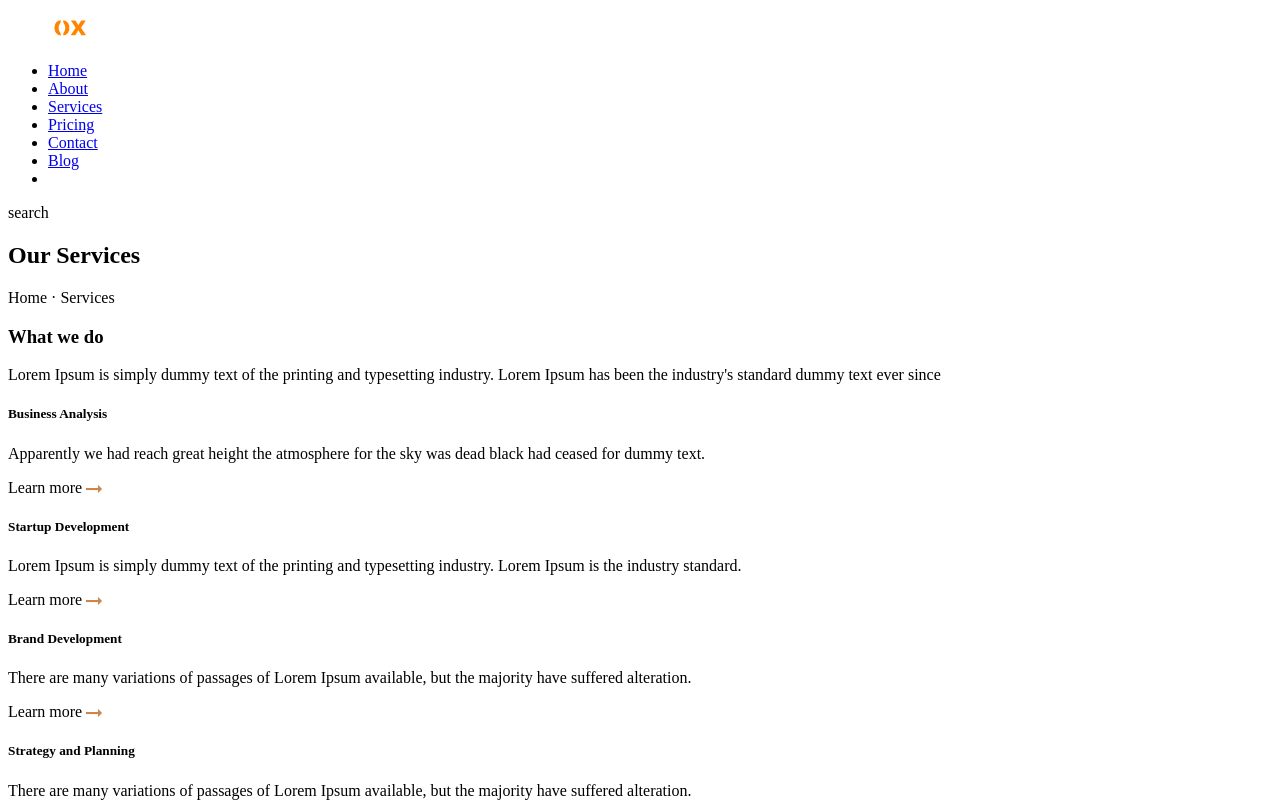
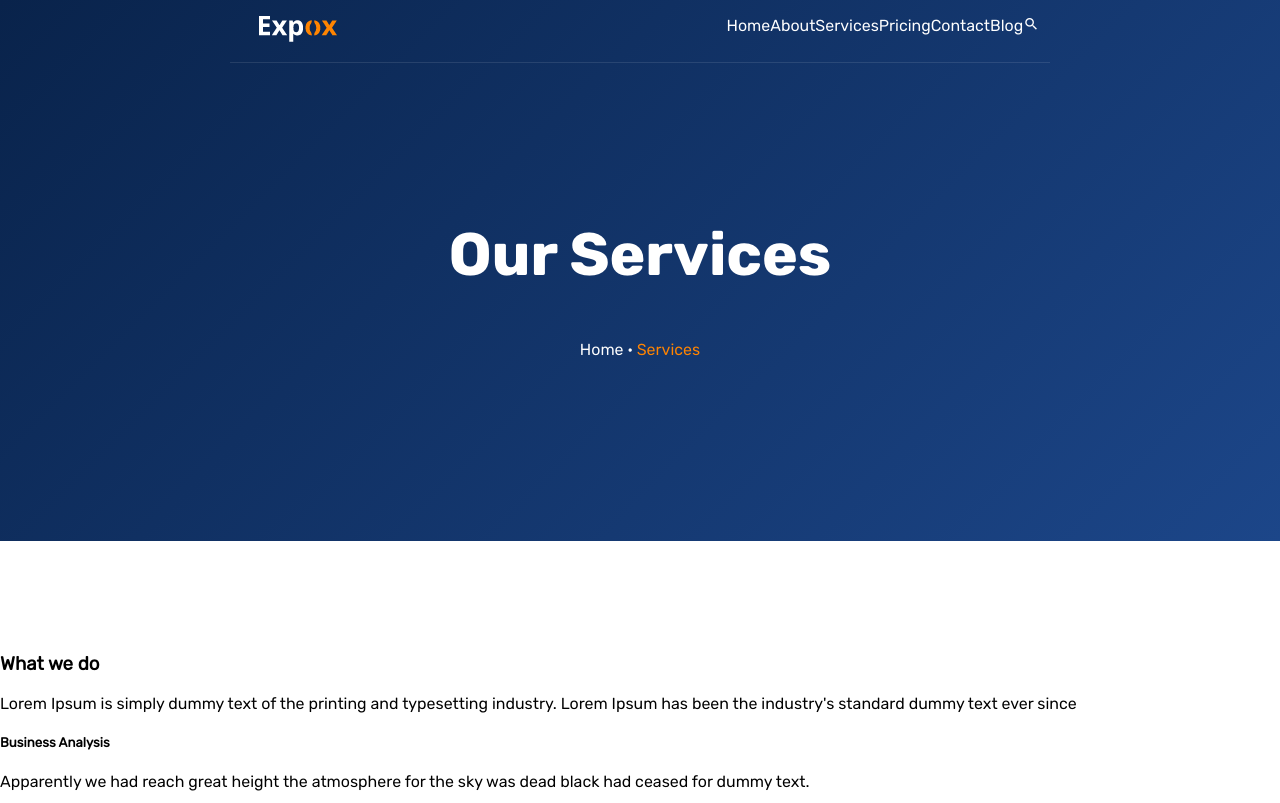
Before and after one commit to AlxandrV/responsive3, a plain HTML site: page index.html in a window 1280 px wide. Shown: the top 803 px of the page. Drawn offline with Linux system fonts and the light colour scheme.

Commit message:
Update header
Mise en forme du header

```diff
--- a/index.html
+++ b/index.html
@@ -7,11 +7,11 @@
     <link rel="stylesheet" href="style.css">
 </head>
 <body>
-    <header>
-        <div>
+    <header class="bg-primary">
+        <div class="w-header d-flex just-between">
             <p><img src="media/logo.png" alt="Logo Expox avec le O coupé en deux" width="78" height="26"></p>
-            <div>
-                <ul>
+            <div class="d-flex just-between">
+                <ul class="d-flex just-between">
                     <li><a href="#">Home</a></li>
                     <li><a href="#">About</a></li>
                     <li><a href="#">Services</a></li>
@@ -20,11 +20,11 @@
                     <li><a href="#">Blog</a></li>
                     <li></li>
                 </ul>
-                <p>search</p>
+                <p class="font-icon color-white">search</p>
             </div>
         </div>
-        <h2>Our Services</h2>
-        <p>Home · Services</p>
+        <h2 class="color-white t-center font-bold">Our Services</h2>
+        <p class="color-white t-center">Home · <span class="color-secondary">Services</span></p>
     </header>
     <main>
         <h3>What we do</h3>
--- a/style.css
+++ b/style.css
@@ -36,3 +36,98 @@
          url(fonts/materialIcons/MaterialIcons-Regular.woff) format('woff'),
          url(fonts/materialIcons/MaterialIcons-Regular.ttf) format('truetype');
 }
+
+/* Fonts -----------------------------------------*/
+.font-med{
+    font-family: 'Rubik-Medium', sans-serif;
+}
+
+.font-icon{
+    font-family: 'Material-Icons', sans-serif;
+}
+
+.font-bold{
+    font-family: 'Rubik-Bold', sans-serif;
+}
+
+/*Color ------------------------------------------*/
+.bg-primary{
+    background: linear-gradient(-45deg, #1C4689, #09234B);
+}
+
+.color-white{
+    color: white;
+}
+
+.color-secondary{
+    color: #FF8400;
+}
+
+/* Flex ------------------------------------------*/
+.d-flex{
+    display: flex;
+}
+
+.just-between{
+    justify-content: space-between;
+}
+
+/* Width Height ----------------------------------*/
+.w-header{
+    width: 64.0625%;
+}
+
+/* Margin Padding --------------------------------*/
+.m-0{
+    margin: 0;
+}
+
+.m-auto{
+    margin: auto;
+}
+
+/* Text align ------------------------------------*/
+.t-center{
+    text-align: center;
+}
+
+/* Body ------------------------------------------*/
+body{
+    margin: 0;
+    font-family: 'Rubik-Regular', sans-serif;
+}
+
+header{
+    margin-bottom: 7rem;
+}
+
+a{
+    text-decoration: none;
+    color: white;
+}
+
+ul{
+    list-style: none;
+}
+header > div{
+    padding: 0 1.8125rem;
+    box-sizing: border-box;
+    border-bottom: solid 1px rgba(255, 255, 255, .1);
+    margin: 0 auto 9.75rem;
+}
+
+header > div > div{
+    width: 43.9%;
+}
+
+header ul{
+    width: 91%;
+}
+
+h2{
+    font-size: 3.75rem;
+}
+
+header > p{
+    padding-bottom: 11.375rem;
+}
```
